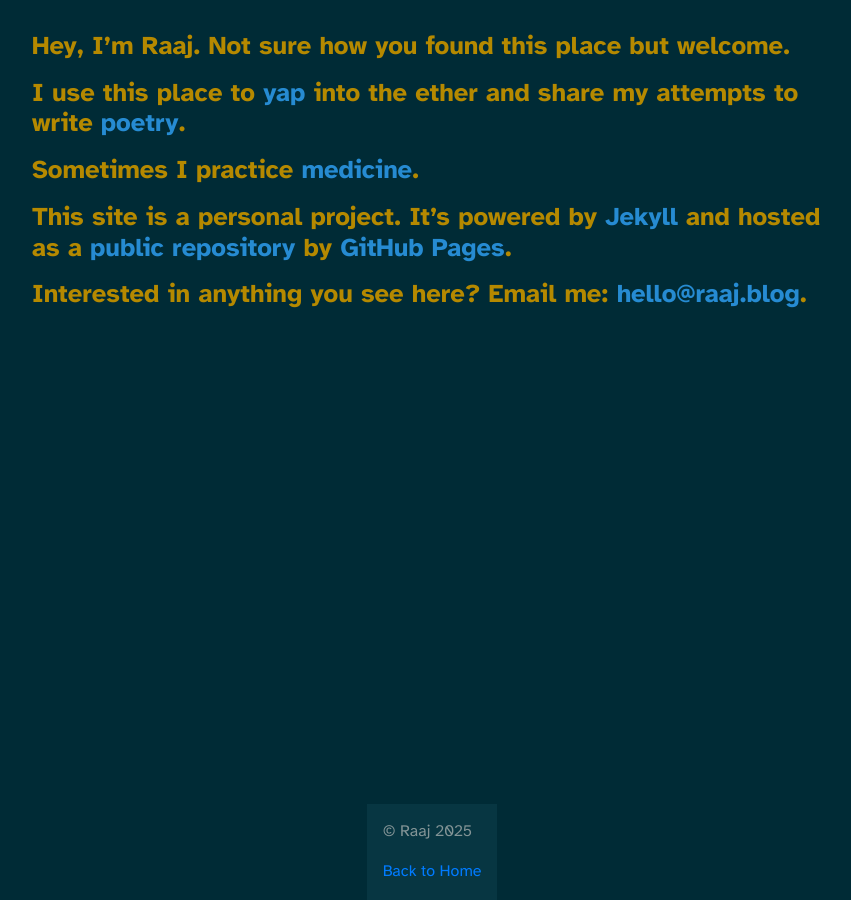
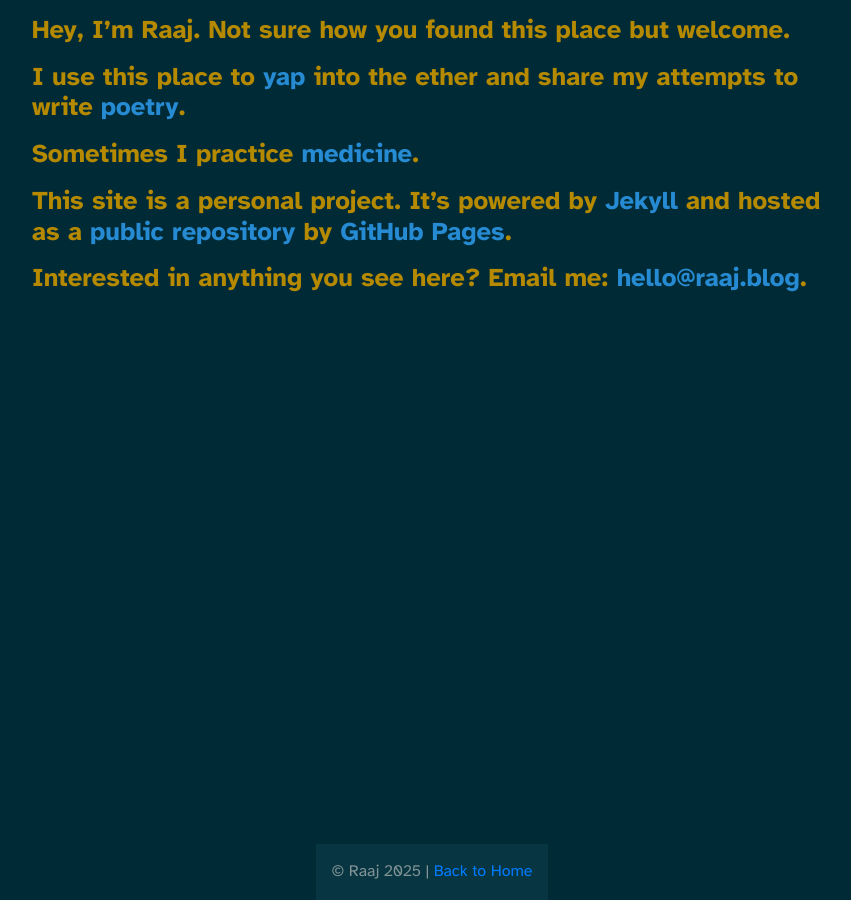
Before and after one commit to itsraaj/itsraaj.github.io, a Jekyll site: the page built from index.md, in a window 1280 px wide. Shown: the whole page, without its empty margins (208-1059 px from the left). Built offline with Jekyll 4.4.1, drawn with Linux system fonts in a browser that asks for light colours.

Commit message:
please take me out of left-align 1rem padding hell

```diff
--- a/_layouts/default.html
+++ b/_layouts/default.html
@@ -11,8 +11,7 @@
     </main>
   </div>
   <footer>
-    <p>&copy; {{ site.title }} {{ site.time | date: "%Y" }}</p>
-    <a href="/">Back to Home</a>
+    &copy; {{ site.title }} {{ site.time | date: "%Y" }} | <a href="/">Back to Home</a>
   </footer>
 </body>
 </html>
--- a/assets/css/style.css
+++ b/assets/css/style.css
@@ -14,7 +14,7 @@
   height: 100%; /* Ensure the body takes full height of the viewport */
   margin: 0;
   display: flex;
-  flex-direction: column;
+  flex-direction: column; /* Flex layout for footer placement */
 }
 
 /* Font Import */
@@ -55,15 +55,16 @@
   font-family: 'Atkinson Hyperlegible', Arial, sans-serif;
   background-color: #002b36; /* Solarized Dark background */
   color: #839496; /* Solarized main text */
-  padding: 0; /* Remove default body padding */
   margin: 0;
+  padding: 0;
 }
 
 .page-wrapper {
-  flex: 1; /* Ensures the main content area stretches to fill the viewport */
-  display: flex;
-  flex-direction: column;
-  padding: 1rem;
+  flex: 1; /* Push footer to the bottom when content is sparse */
+  padding: 1rem; /* Consistent padding */
+  text-align: left; /* Left-align all content */
+  max-width: 800px; /* Keep content width consistent */
+  margin: 0 auto; /* Center the content within the viewport */
 }
 
 a {
@@ -105,23 +106,14 @@
   margin-bottom: 2rem;
 }
 
-/* Main Content */
-main {
-  flex: 1;
-  max-width: 800px;
-  padding: 1rem; /* Consistent padding */
-  margin: 0 auto; /* Center horizontally within viewport */
-  text-align: left; /* Explicitly left-align all content */
-}
-
 /* Footer */
 footer {
   padding: 1rem; /* Matches main content padding */
-  margin: 0 auto; /* Align with main content */
-  background: #073642;
-  color: #839496;
+  background: #073642; /* Footer background color */
+  color: #839496; /* Footer text color */
   text-align: left; /* Align footer text to the left */
   max-width: 800px; /* Align with main content width */
+  margin: 0 auto; /* Keep consistent alignment */
 }
 
 footer a {
@@ -140,7 +132,7 @@
 
 /* Media Query for Smaller Screens */
 @media (max-width: 768px) {
-  main, footer {
+  .page-wrapper, footer {
     max-width: 100%; /* Use full width on smaller devices */
     padding: 1rem; /* Maintain consistent padding */
   }
@@ -154,10 +146,6 @@
   padding: 0.5rem;
   border-radius: 5px;
   overflow-x: auto;
-}
-
-pre {
-  margin: 1rem 0;
 }
 
 blockquote {
```
